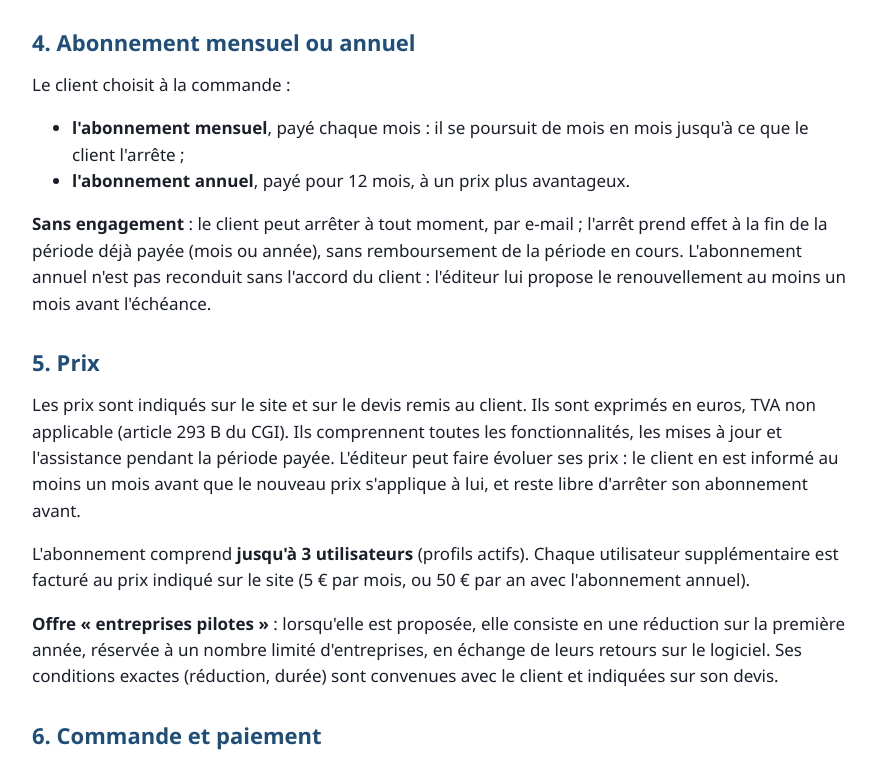
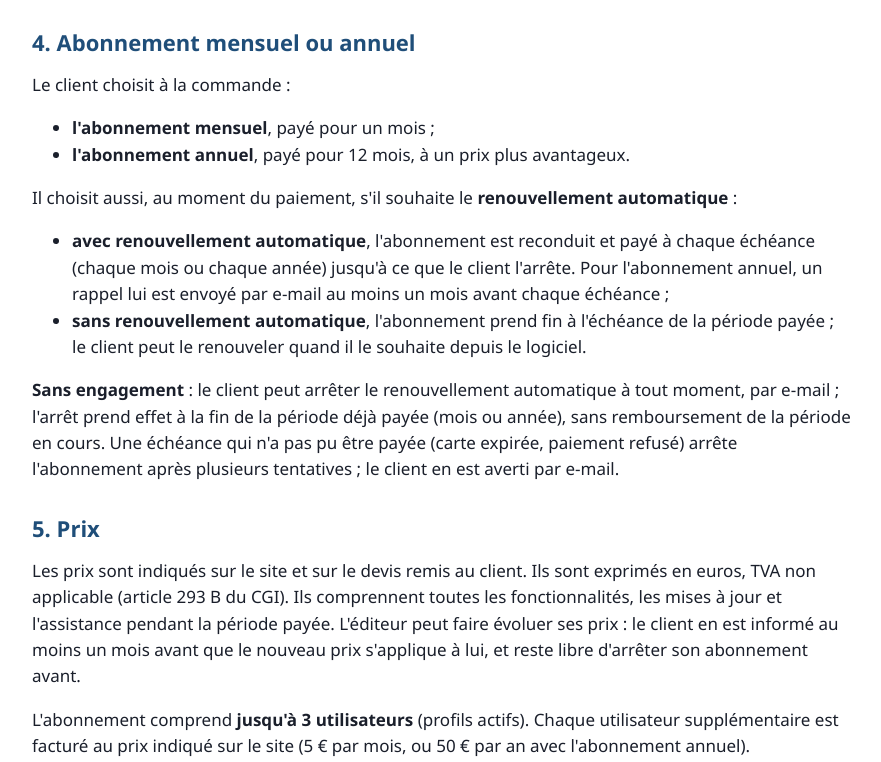
Before and after one commit to gestionprosolution/gestionpro-telechargement, a plain HTML site: page cgv.html in a window 1280 px wide. Shown: the part 797-1559 px from the top of the page, without its empty margins (198-1079 px from the left). Drawn offline with Linux system fonts and the light colour scheme.

Commit message:
Site : version 1.7.2, abonnement en ligne, CGV (renouvellement au choix)
Co-Authored-By: Claude Opus 5.5 <noreply@anthropic.com>

```diff
--- a/cgv.html
+++ b/cgv.html
@@ -18,7 +18,7 @@
 
 <main class="conteneur page-texte">
   <h2 style="font-size: 32px; margin-top: 0">Conditions générales de vente</h2>
-  <p class="aide">En vigueur au 11/11/2026.</p>
+  <p class="aide">En vigueur au 12/11/2026.</p>
 
   <h2>1. Objet</h2>
   <p>Les présentes conditions s'appliquent à la vente d'abonnements au logiciel GestionPro par
@@ -41,13 +41,21 @@
   <h2>4. Abonnement mensuel ou annuel</h2>
   <p>Le client choisit à la commande :</p>
   <ul>
-    <li><b>l'abonnement mensuel</b>, payé chaque mois : il se poursuit de mois en mois jusqu'à ce que le client
-      l'arrête ;</li>
+    <li><b>l'abonnement mensuel</b>, payé pour un mois ;</li>
     <li><b>l'abonnement annuel</b>, payé pour 12 mois, à un prix plus avantageux.</li>
   </ul>
-  <p><b>Sans engagement</b> : le client peut arrêter à tout moment, par e-mail ; l'arrêt prend effet à la fin de la
-    période déjà payée (mois ou année), sans remboursement de la période en cours. L'abonnement annuel n'est pas
-    reconduit sans l'accord du client : l'éditeur lui propose le renouvellement au moins un mois avant l'échéance.</p>
+  <p>Il choisit aussi, au moment du paiement, s'il souhaite le <b>renouvellement automatique</b> :</p>
+  <ul>
+    <li><b>avec renouvellement automatique</b>, l'abonnement est reconduit et payé à chaque échéance (chaque mois ou
+      chaque année) jusqu'à ce que le client l'arrête. Pour l'abonnement annuel, un rappel lui est envoyé par e-mail
+      au moins un mois avant chaque échéance ;</li>
+    <li><b>sans renouvellement automatique</b>, l'abonnement prend fin à l'échéance de la période payée ; le client
+      peut le renouveler quand il le souhaite depuis le logiciel.</li>
+  </ul>
+  <p><b>Sans engagement</b> : le client peut arrêter le renouvellement automatique à tout moment, par e-mail ; l'arrêt
+    prend effet à la fin de la période déjà payée (mois ou année), sans remboursement de la période en cours. Une
+    échéance qui n'a pas pu être payée (carte expirée, paiement refusé) arrête l'abonnement après plusieurs
+    tentatives ; le client en est averti par e-mail.</p>
 
   <h2>5. Prix</h2>
   <p>Les prix sont indiqués sur le site et sur le devis remis au client. Ils sont exprimés en euros, TVA non applicable
```
Also changed, not shown: index.html (+4 -2 lines).
